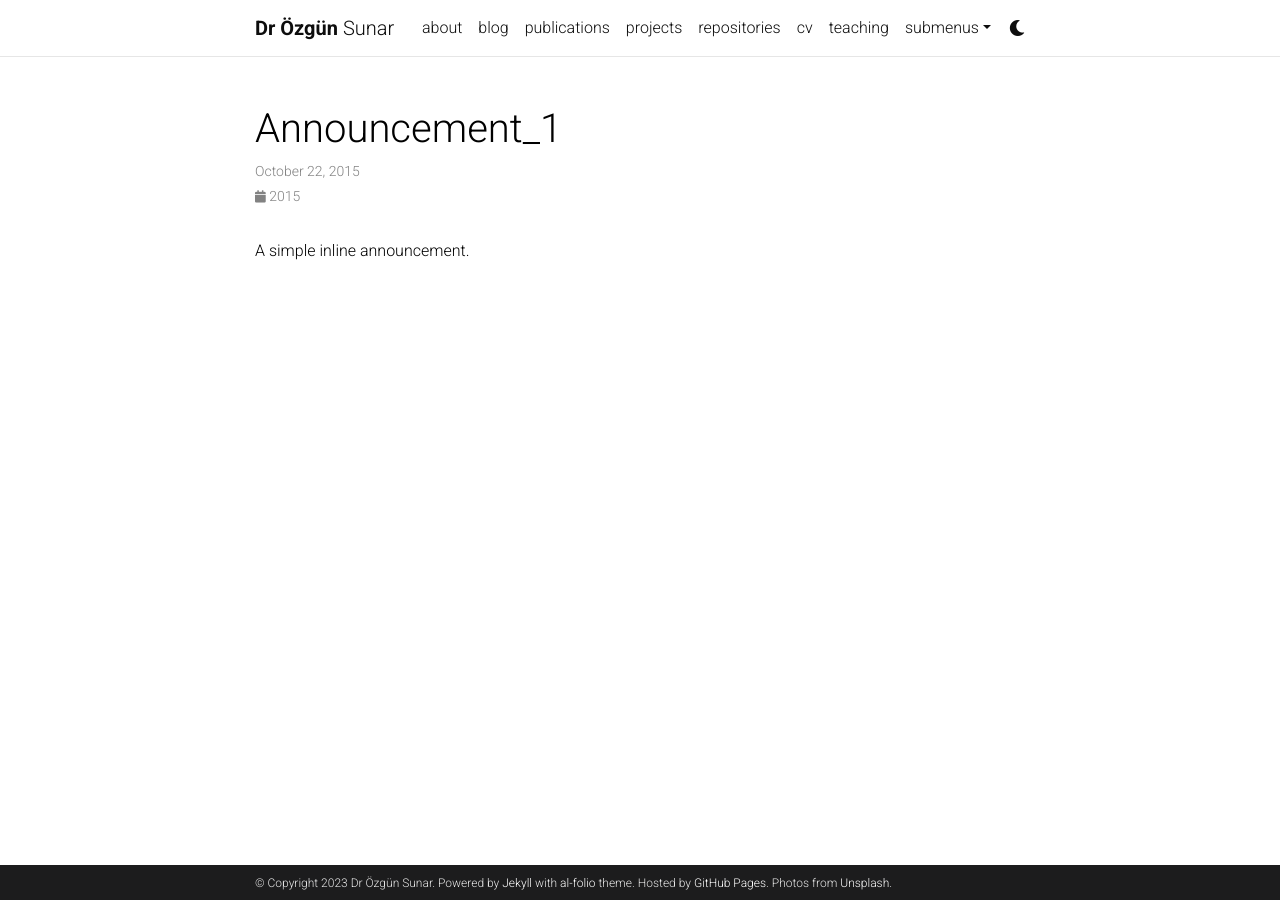
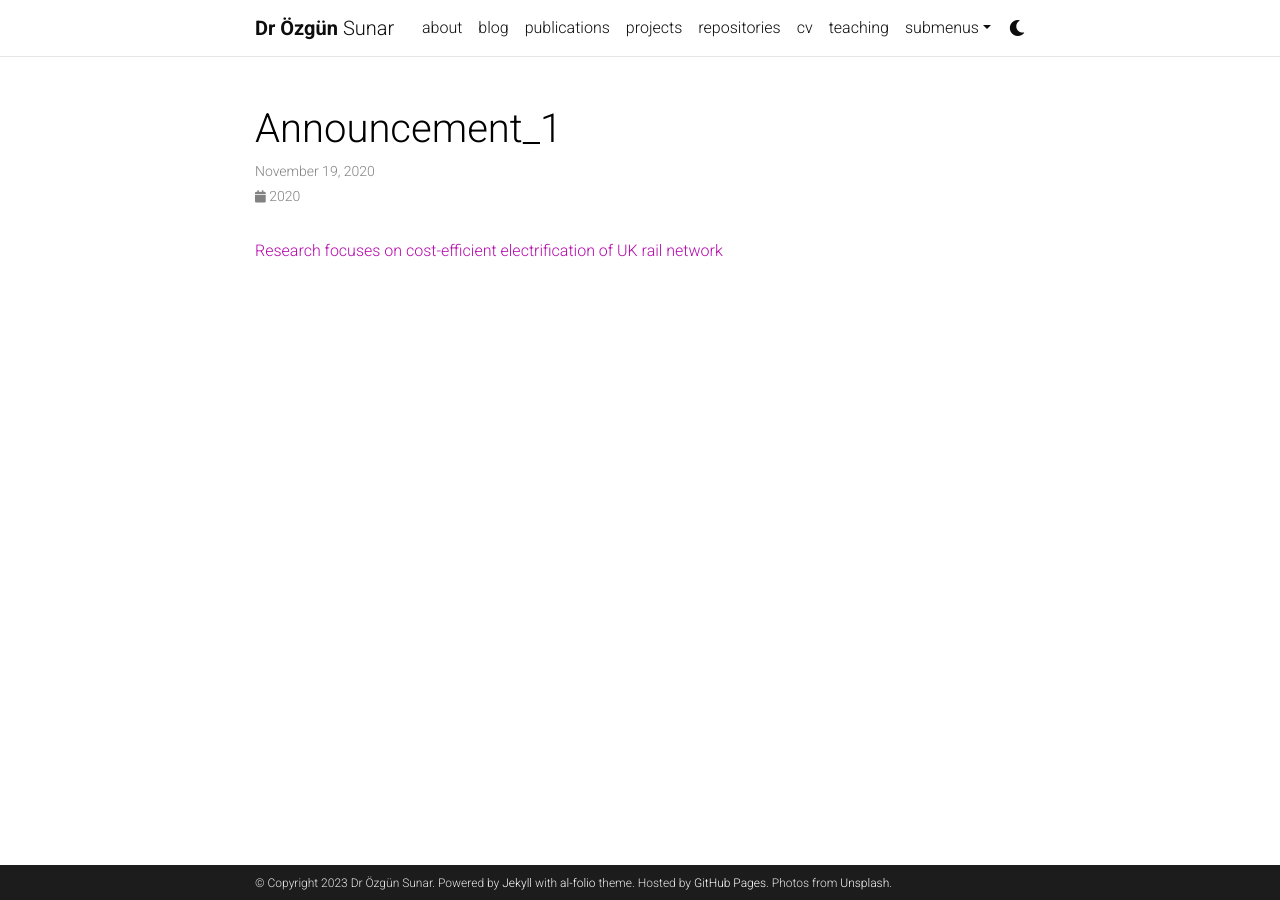
Before and after one commit to ozgunsunar/ozgunsunar.github.io, a Jekyll site: the page built from _news/announcement_1.md, in a window 1280 px wide. Built offline with Jekyll 4.4.1, drawn with Linux system fonts in a browser that asks for light colours; comment, search, counter and statistics services are not loaded; a style sheet for code colours, icons or effects is not loaded.

Commit message:
Update announcement_1.md

```diff
--- a/_news/announcement_1.md
+++ b/_news/announcement_1.md
@@ -1,8 +1,8 @@
 ---
 layout: post
-date: 2015-10-22 15:59:00-0400
+date: 2020-11-19 15:59:00-0400
 inline: true
 related_posts: false
 ---
 
-A simple inline announcement.
+<a href='https://www.globalrailwayreview.com/news/114099/research-cost-efficient-electrification-uk-rail-network/'>Research focuses on cost-efficient electrification of UK rail network</a>
```
